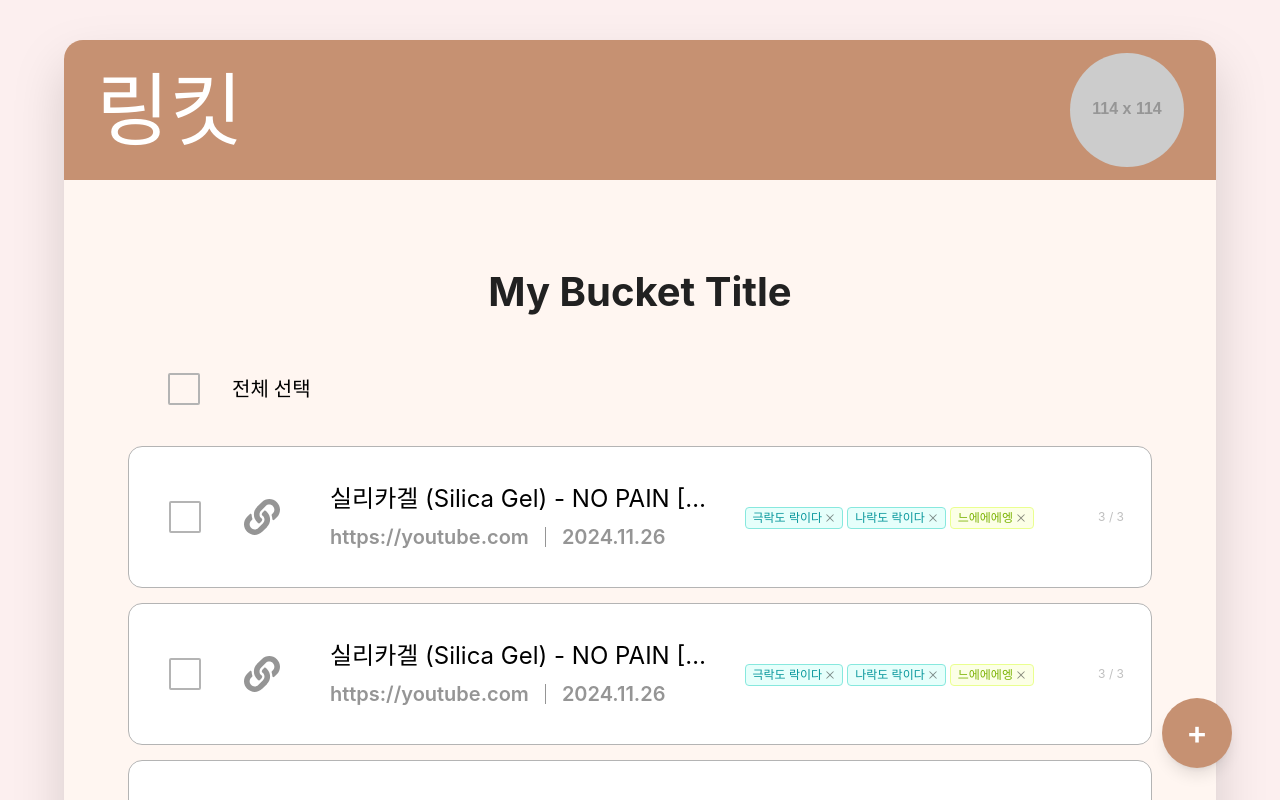
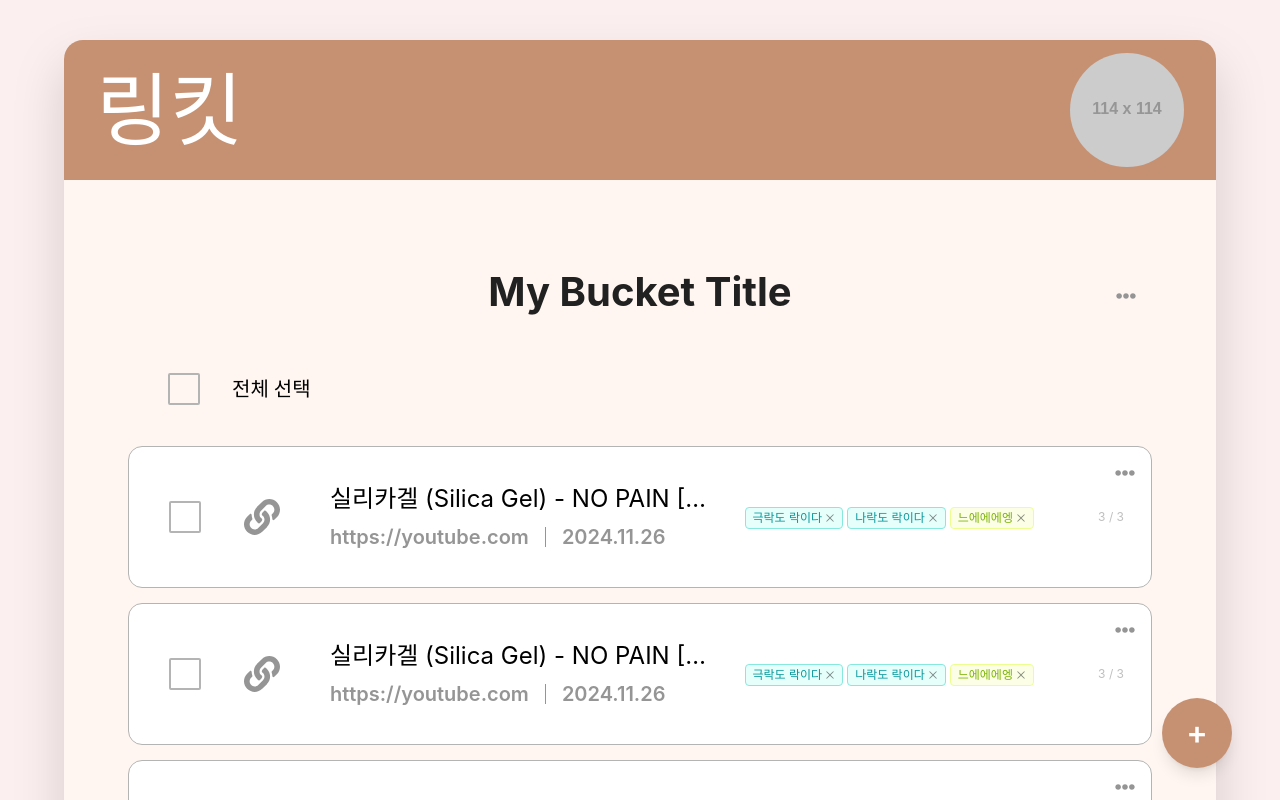
Before and after one commit to animal-squad/project-s-FE, a React (Vite) app: page / in a window 1280 px wide. Shown: the top 800 px of the page. Built offline with nearby package versions, Linux system fonts and the light colour scheme.

Commit message:
UI 개선 : 바구니 내부 페이지
- 제목 옆 메뉴 위치 수정
- 제목 옆 메뉴 드롭다운 선택지 추가

#120

```diff
--- a/src/components/NewComponent/Bucket_InsideVIew.tsx
+++ b/src/components/NewComponent/Bucket_InsideVIew.tsx
@@ -1,6 +1,6 @@
 import React, { useState } from "react";
-import { ConfigProvider, Pagination } from "antd";
-import { FaLink } from "react-icons/fa";
+import { ConfigProvider, Pagination, Dropdown, Menu } from "antd";
+import { FaLink, FaEllipsisH } from "react-icons/fa";
 import NewHeader from "../../Layout/NewHeader";
 import FloatButton from "../../ui/FloatButton";
 import TagSelect from "../../ui/TagSelect";
@@ -68,6 +68,47 @@ const Bucket_Gridview = () => {
     });
   };
 
+  const bucketmenu = (
+    <Menu
+      items={[
+        {
+          key: "1",
+          label: "제목 수정",
+        },
+        {
+          key: "2",
+          label: "삭제",
+        },
+        {
+          key: "3",
+          label: "공유",
+          disabled: true,
+        },
+        {
+          key: "4",
+          label: "복사",
+          disabled: true,
+        },
+      ]}
+    />
+  );
+
+  // 드롭다운 메뉴
+  const linkmenu = (
+    <Menu
+      items={[
+        {
+          key: "1",
+          label: "제목 수정",
+        },
+        {
+          key: "2",
+          label: "삭제",
+        },
+      ]}
+    />
+  );
+
   return (
     <div className="absolute top-0 left-0 w-full bg-[#fcefef] z-0 h-[2139px]">
       {/* Border */}
@@ -82,7 +123,23 @@ const Bucket_Gridview = () => {
       <NewHeader />
       {/* Bucket Title */}
       <div className="relative w-full text-center py-4 top-[254px]">
-        <h1 className="text-[40px] font-bold text-primary_text">{bucketTitle}</h1>
+        <h1 className="text-[40px] font-bold text-primary_text">
+          {bucketTitle}
+        </h1>
+        {/* 제목 옆 드롭다운 메뉴 */}
+        <div
+          className="absolute flex justify-end items-center pr-4"
+          style={{
+            width: "80%",
+            left: "10%",
+            top: 4, // 제목 상단 정렬
+            height: "100%", // 제목 영역 내 중앙 정렬 유지
+          }}
+        >
+          <Dropdown overlay={bucketmenu} trigger={["click"]}>
+            <FaEllipsisH className="text-xl cursor-pointer text-[#959595]" />
+          </Dropdown>
+        </div>
       </div>
       {/* 전체 선택 체크박스 */}
       <div
@@ -141,7 +198,6 @@ const Bucket_Gridview = () => {
           {/* 내부 구조 */}
           <div className="flex items-center h-full px-4">
             {/* 체크박스 */}
-
             <input
               type="checkbox"
               id={`bucket-${index}`}
@@ -185,6 +241,12 @@ const Bucket_Gridview = () => {
                 <span>{bucket.dateCreated}</span>
               </div>
             </div>
+            {/* 드롭다운 메뉴 */}
+            <div className="absolute right-4 top-4">
+              <Dropdown overlay={linkmenu} trigger={["click"]}>
+                <FaEllipsisH className="text-xl cursor-pointer text-[#959595]" />
+              </Dropdown>
+            </div>
             {/* Tags */}
             <div className="ml-4 flex-1">
               <TagSelect
```
